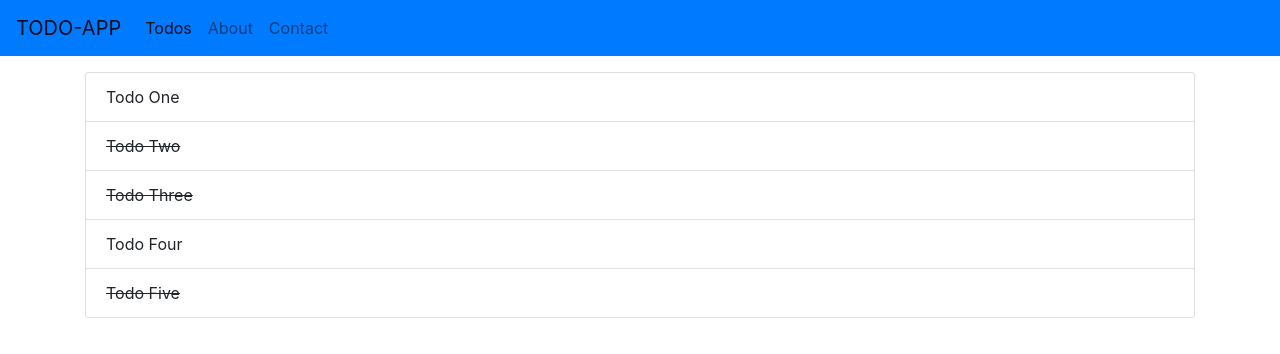
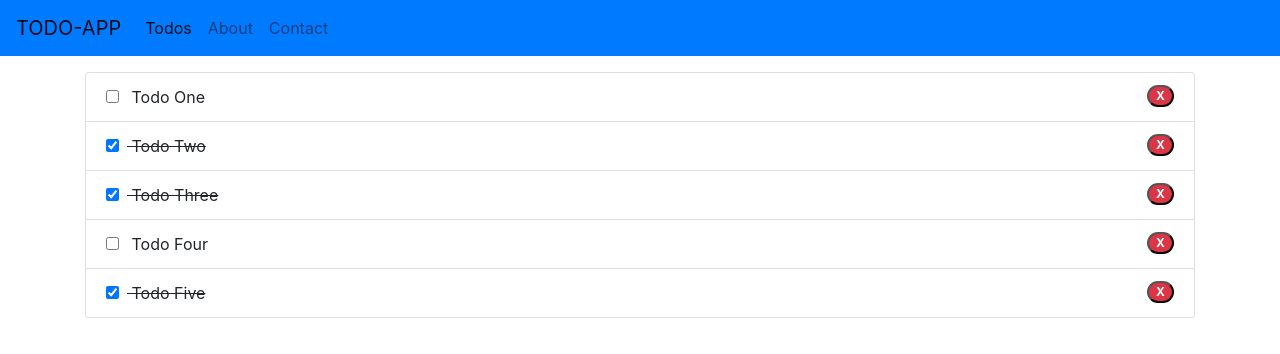
Before and after one commit to houcem-h/todo-app-3wa-032021, a Vue app: page /#/todos in a window 1280 px wide. Shown: the top 354 px of the page. Built offline with nearby package versions, Linux system fonts and the light colour scheme.

Commit message:
toggle completed

```diff
--- a/src/components/TodosList.vue
+++ b/src/components/TodosList.vue
@@ -2,7 +2,21 @@
     <div>
         <div class="list-group">
             <div v-for="todo in todos" v-bind:key="todo.id" class="list-group-item">
-                <span v-bind:class="{'is-completed': todo.completed}">{{ todo.title }}</span>
+                <input type="checkbox" class="mr-2"
+                    :checked="todo.completed"
+                    @change="toggleCompleted(todo)">
+                    <!--
+                        shorthand syntax
+                        v-bind:checked <==> :checked
+                        v-on:click <==> @click
+                    -->
+                <span v-bind:class="{'is-completed': todo.completed}">
+                    {{ todo.title }}
+                </span>
+                <button
+                    class="badge badge-danger badge-pill float-right"
+                    >X</button>
+
             </div>
         </div>
     </div>
@@ -13,6 +27,11 @@ export default {
     name: 'TodosList',
     props: {
         todos: Array
+    },
+    methods: {
+        toggleCompleted: function(todo) {
+            todo.completed = !todo.completed;
+        }
     }
 }
 </script>
```
